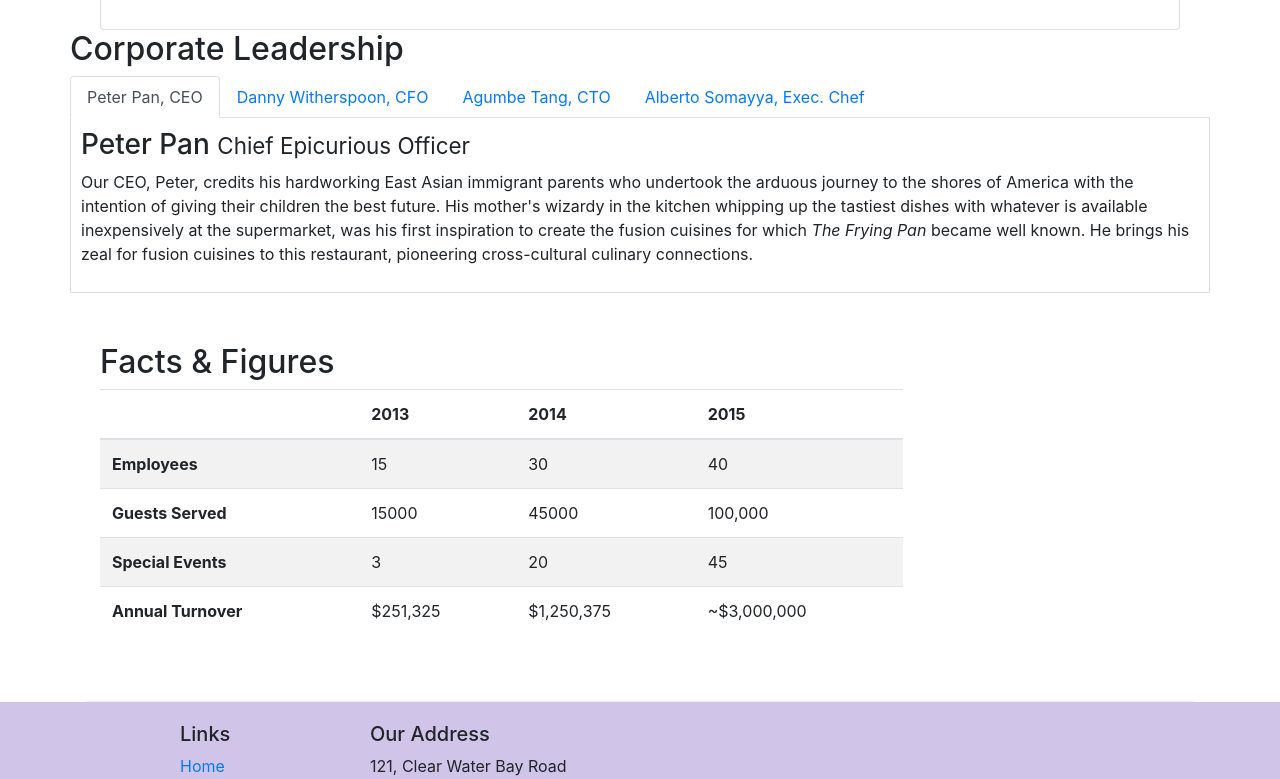
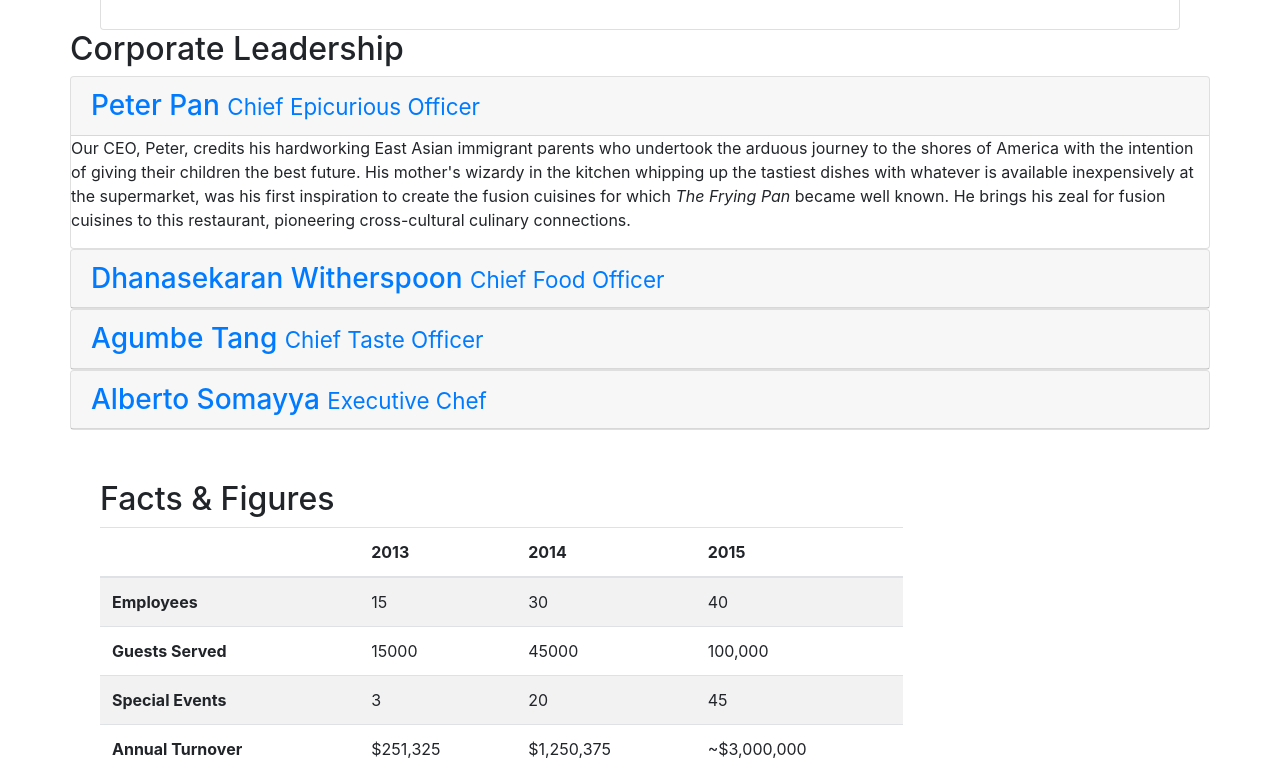
Before and after one commit to Angular-SPA-MEAN-CSharp-AspDotNet-MVC/coursera-frontenUI-studyProj1, a website: page aboutus.html in a window 1280 px wide. Shown: the part 1004-1783 px from the top of the page. Drawn offline with nearby package versions, Linux system fonts and the light colour scheme.

Commit message:
1) Completed the Week3 Section2

```diff
--- a/aboutus.html
+++ b/aboutus.html
@@ -97,45 +97,54 @@
             <div class="row">
                 <div class="col-xs-12">
                     <h2>Corporate Leadership</h2>
-                    <ul class="nav nav-tabs">
-                        <li class="nav-item">
-                            <a class="nav-link active" href="#peter"
-                               role="tab" data-toggle="tab">Peter Pan, CEO</a>
-                        </li>
-                        <li class="nav-item">
-                            <a class="nav-link" href="#danny" role="tab"
-                               data-toggle="tab">Danny Witherspoon, CFO</a>
-                        </li>
-                        <li class="nav-item">
-                            <a class="nav-link" href="#agumbe"role="tab"
-                               data-toggle="tab">Agumbe Tang, CTO</a>
-                        </li>
-                        <li class="nav-item">
-                            <a class="nav-link" href="#alberto" role="tab"
-                               data-toggle="tab">Alberto Somayya, Exec. Chef</a>
-                        </li>
-                    </ul>
-                    <div class="tab-content">
 
-                        <div role="tabpanel" class="tab-pane fade show active" id="peter">
-                            <h3>Peter Pan <small>Chief Epicurious Officer</small></h3>
-                            <p class="hidden-xs-down">Our CEO, Peter, credits his hardworking East Asian immigrant parents who undertook the arduous journey to the shores of America with the intention of giving their children the best future. His mother's wizardy in the kitchen whipping up the tastiest dishes with whatever is available inexpensively at the supermarket, was his first inspiration to create the fusion cuisines for which <em>The Frying Pan</em> became well known. He brings his zeal for fusion cuisines to this restaurant, pioneering cross-cultural culinary connections.</p>
+                    <div  id="accordion" role="tablist">
+                        <div class="card" >
+                            <div class="card-header" role="tab" id="peterhead">
+                                <h3 class="mb-0">
+                                    <a data-toggle="collapse" data-parent="#accordion" href="#peter">Peter Pan <small>Chief Epicurious Officer</small></a>
+                                </h3>
+                            </div>
+                            <div role="tabpanel" class="collapse show" id="peter">
+                                <div class="class-block">
+                                    <p class="hidden-xs-down">Our CEO, Peter, credits his hardworking East Asian immigrant parents who undertook the arduous journey to the shores of America with the intention of giving their children the best future. His mother's wizardy in the kitchen whipping up the tastiest dishes with whatever is available inexpensively at the supermarket, was his first inspiration to create the fusion cuisines for which <em>The Frying Pan</em> became well known. He brings his zeal for fusion cuisines to this restaurant, pioneering cross-cultural culinary connections.</p>
+                                </div>
+                            </div>
                         </div>
 
-                        <div role="tabpanel" class="tab-pane fade" id="danny">
-                            <h3>Dhanasekaran Witherspoon <small>Chief Food Officer</small></h3>
-                            <p class="hidden-xs-down">Our CFO, Danny, as he is affectionately referred to by his colleagues, comes from a long established family tradition in farming and produce. His experiences growing up on a farm in the Australian outback gave him great appreciation for varieties of food sources. As he puts it in his own words, <em>Everything that runs, wins, and everything that stays, pays!</em></p>
+                        <div class="card" >
+                            <div class="card-header" role="tab" id="dannyhead">
+                                <h3 class="mb-0">
+                                    <a class="collapsed" data-toggle="collapse" data-parent="#accordion" href="#danny">Dhanasekaran Witherspoon <small>Chief Food Officer</small></a>
+                                </h3>
+                            </div>
+                            <div role="tabpanel" class="collapse" id="danny">
+                                <p class="hidden-xs-down">Our CFO, Danny, as he is affectionately referred to by his colleagues, comes from a long established family tradition in farming and produce. His experiences growing up on a farm in the Australian outback gave him great appreciation for varieties of food sources. As he puts it in his own words, <em>Everything that runs, wins, and everything that stays, pays!</em></p>
+                            </div>
                         </div>
 
-                        <div role="tabpanel" class="tab-pane fade" id="agumbe">
-                            <h3>Agumbe Tang <small>Chief Taste Officer</small></h3>
-                            <p class="hidden-xs-down">Blessed with the most discerning gustatory sense, Agumbe, our CTO, personally ensures that every dish that we serve meets his exacting tastes. Our chefs dread the tongue lashing that ensues if their dish does not meet his exacting standards. He lives by his motto, <em>You click only if you survive my lick.</em></p>
+                        <div class="card" >
+                            <div class="card-header" role="tab" id="agumbehead">
+                                <h3 class="mb-0">
+                                    <a class="collapsed" data-toggle="collapse" data-parent="#accordion" href="#agumbe">Agumbe Tang <small>Chief Taste Officer</small></a>
+                                </h3>
+                            </div>
+                            <div role="tabpanel" class="collapse" id="agumbe">
+                                <p class="hidden-xs-down">Blessed with the most discerning gustatory sense, Agumbe, our CTO, personally ensures that every dish that we serve meets his exacting tastes. Our chefs dread the tongue lashing that ensues if their dish does not meet his exacting standards. He lives by his motto, <em>You click only if you survive my lick.</em></p>
+                            </div>
                         </div>
 
-                        <div role="tabpanel" class="tab-pane fade" id="alberto">
-                            <h3>Alberto Somayya <small>Executive Chef</small></h3>
-                            <p class="hidden-xs-down">Award winning three-star Michelin chef with wide International experience having worked closely with whos-who in the culinary world, he specializes in creating mouthwatering Indo-Italian fusion experiences. He says, <em>Put together the cuisines from the two craziest cultures, and you get a winning hit! Amma Mia!</em></p>
+                        <div class="card" >
+                            <div class="card-header" role="tab" id="albertohead">
+                                <h3 class="mb-0">
+                                    <a class="collapsed" data-toggle="collapse" data-parent="#accordion" href="#alberto">Alberto Somayya <small>Executive Chef</small></a>
+                                </h3>
+                            </div>
+                            <div role="tabpanel" class="collapse" id="alberto">
+                                <p class="hidden-xs-down">Award winning three-star Michelin chef with wide International experience having worked closely with whos-who in the culinary world, he specializes in creating mouthwatering Indo-Italian fusion experiences. He says, <em>Put together the cuisines from the two craziest cultures, and you get a winning hit! Amma Mia!</em></p>
+                            </div>
                         </div>
+
                     </div>
                 </div>
             </div>
```
